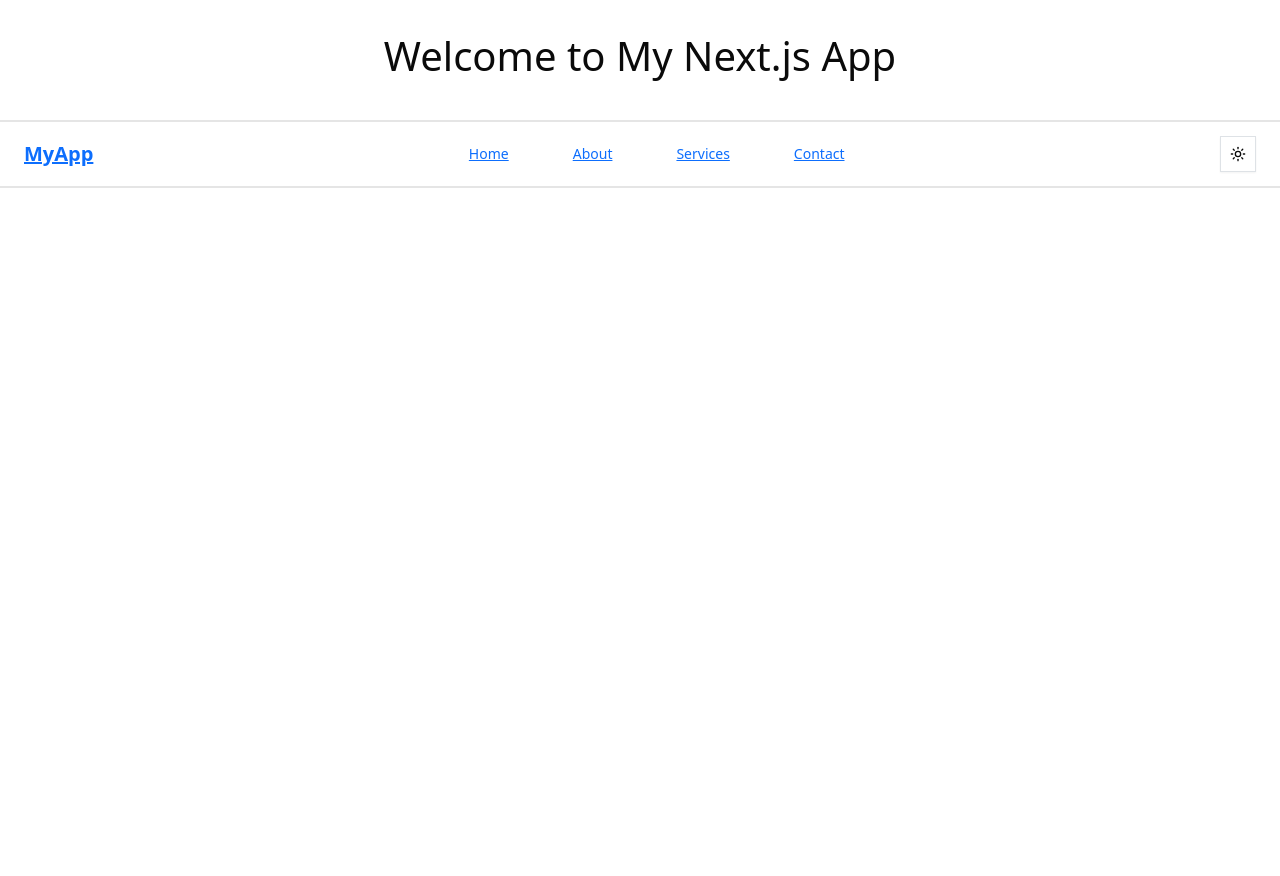
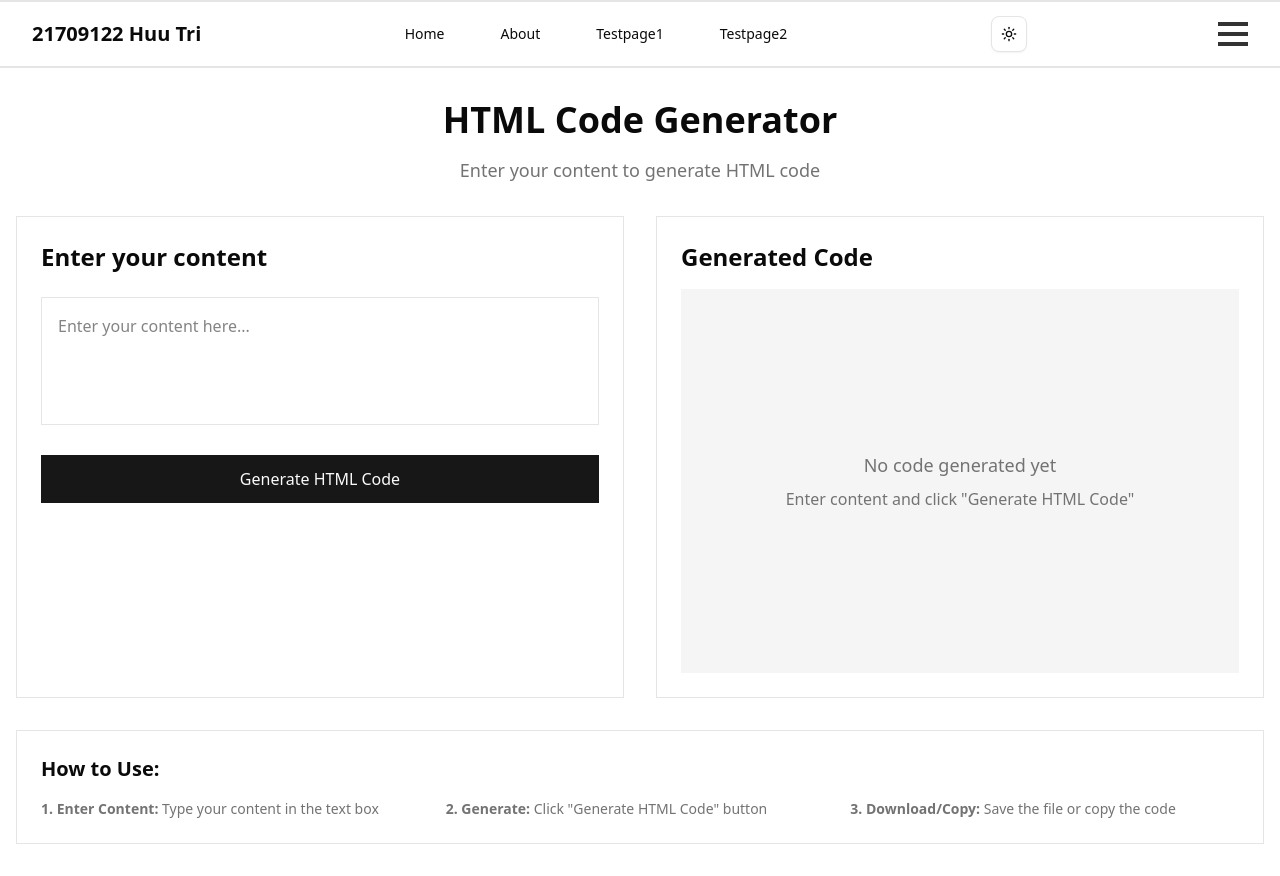
Before and after one commit to Neop60q-q/Assignment1_freelanceCWA, a Next.js app: page / in a window 1280 px wide. Before the commit the page ends 832 px from the top, so only its background shows below. Built offline with nearby package versions, Linux system fonts and the light colour scheme.

Commit message:
changes to nav bar again

```diff
--- a/app/Components/hamburgerMenu.tsx
+++ b/app/Components/hamburgerMenu.tsx
@@ -21,8 +21,8 @@ const HamburgerMenu = () => {
         <ul>
           <li><a href="/">Home</a></li>
           <li><a href="/about">About</a></li>
-          <li><a href="/services">Services</a></li>
-          <li><a href="/contact">Contact</a></li>
+          <li><a href="/Testpage1">Testpage1</a></li>
+          <li><a href="/Testpage2">Testpage2</a></li>
         </ul>
       </nav>
     </div>
--- a/app/Components/navBar.tsx
+++ b/app/Components/navBar.tsx
@@ -1,17 +1,20 @@
 "use client"
-import React from 'react';
+import React, { useState } from 'react';
 import Link from 'next/link';
 import { ModeToggle } from './ModeToggle';
+import HamburgerMenu from './hamburgerMenu';
 
 const Navbar = () => {
+
   return (
+    // NavBar layout
     <nav className="bg-background border-t-2 border-b-2 border-border">
       <div className="max-w-7xl mx-auto px-4 sm:px-6 lg:px-8">
         <div className="flex justify-between items-center h-16">
-          {/* Logo/Brand */}
+
           <div className="flex-shrink-0">
             <Link href="/" className="text-xl font-bold text-foreground">
-              MyApp
+              21709122 Huu Tri
             </Link>
           </div>
 
@@ -30,22 +33,26 @@ const Navbar = () => {
               About
             </Link>
             <Link
-              href="/services"
+              href="/Testpage1"
               className="text-foreground hover:text-primary px-3 py-2 rounded-md text-sm font-medium transition-colors"
             >
-              Services
+              Testpage1
             </Link>
+
             <Link
-              href="/contact"
+              href="/Testpage2"
               className="text-foreground hover:text-primary px-3 py-2 rounded-md text-sm font-medium transition-colors"
             >
-              Contact
+              Testpage2
             </Link>
           </div>
 
-          {/* ModeToggle */}
+          {/* Darkmode and Hamburger Menu */}
           <div>
             <ModeToggle />
+          </div>
+          <div>
+            <HamburgerMenu />
           </div>
         </div>
       </div>
--- a/app/page.tsx
+++ b/app/page.tsx
@@ -1,22 +1,115 @@
 'use client';
-import React, { useState, useRef, useEffect } from "react";
-import "bootstrap/dist/css/bootstrap.min.css";
-import 'bootstrap/dist/js/bootstrap.bundle.min.js';
-
-import HamburgerMenu from './Components/hamburgerMenu';
+import React, { useState } from "react";
 import Navbar from "./Components/navBar";
-import { ModeToggle } from "./Components/ModeToggle";
 
 export default function Home() {
+  const [userContent, setUserContent] = useState('');
+  const [generatedHtml, setGeneratedHtml] = useState('');
+
+  const generateHtml = () => {
+    if (!userContent.trim()) {
+      alert('Please enter some content first');
+      return;
+    }
+
+    const html = `<!DOCTYPE html>
+<html>
+<head>
+    <title>Generated Page</title>
+</head>
+<body>
+    <h1>${userContent}</h1>
+</body>
+</html>`;
+
+    setGeneratedHtml(html);
+  };
+
+  const copyToClipboard = () => {
+    navigator.clipboard.writeText(generatedHtml);
+    alert('copied code to clipboard');
+  };
+
   return (
-    <div className="min-h-screen bg-background text-foreground transition-colors duration-300">
+    <div className="min-h-screen bg-background text-foreground">
+      <Navbar />
 
-      <div className="flex items-center justify-center gap-4 my-8">
-        <h1 className="text-2xl font-bold">Welcome to My Next.js App</h1>
-      </div>
+      <div className="container mx-auto px-4 py-8">
+        <div className="text-center mb-8">
+          <h1 className="text-4xl font-bold mb-4">HTML Code Generator</h1>
+          <p className="text-lg text-muted-foreground">
+            Enter your content to generate HTML code
+          </p>
+        </div>
 
-      <div className= "bg-background">
-        <Navbar/>
+        {/* Two Column Layout */}
+        <div className="grid grid-cols-1 lg:grid-cols-2 gap-8">
+          {/* Left Side - Input */}
+          <div className="bg-card border border-border p-6">
+            <h2 className="text-2xl font-semibold mb-6">Enter your content</h2>
+
+            <textarea
+              value={userContent}
+              onChange={(e) => setUserContent(e.target.value)}
+              placeholder="Enter your content here..."
+              className="w-full h-32 p-4 border border-border bg-background text-foreground resize-none focus:outline-none focus:ring-2 focus:ring-primary"
+            />
+
+            <button
+              className="w-full mt-6 bg-primary text-primary-foreground py-3 px-4 hover:bg-primary/90 transition-colors"
+              onClick={generateHtml}
+            >
+              Generate HTML Code
+            </button>
+          </div>
+
+          {/* Right Side - Code Output */}
+          <div className="bg-card border border-border p-6">
+            <div className="flex justify-between items-center mb-4">
+              <h2 className="text-2xl font-semibold">Generated Code</h2>
+              {generatedHtml && (
+                <div className="flex gap-2">
+
+                  <button
+                    onClick={copyToClipboard}
+                    className="bg-blue-600 text-white px-4 py-2 hover:bg-blue-700 transition-colors"
+                  >
+                    Copy
+                  </button>
+                </div>
+              )}
+            </div>
+
+            {generatedHtml ? (
+              <pre className="bg-muted p-4 overflow-x-auto text-sm h-96">
+                <code>{generatedHtml}</code>
+              </pre>
+            ) : (
+              <div className="bg-muted p-8 text-center text-muted-foreground h-96 flex items-center justify-center">
+                <div>
+                  <p className="text-lg mb-2">No code generated yet</p>
+                  <p>Enter content and click "Generate HTML Code"</p>
+                </div>
+              </div>
+            )}
+          </div>
+        </div>
+
+        {/* Instructions */}
+        <div className="mt-8 bg-card border border-border p-6">
+          <h3 className="text-xl font-semibold mb-4">How to Use:</h3>
+          <div className="grid grid-cols-1 md:grid-cols-3 gap-4 text-sm text-muted-foreground">
+            <div>
+              <strong>1. Enter Content:</strong> Type your content in the text box
+            </div>
+            <div>
+              <strong>2. Generate:</strong> Click "Generate HTML Code" button
+            </div>
+            <div>
+              <strong>3. Download/Copy:</strong> Save the file or copy the code
+            </div>
+          </div>
+        </div>
       </div>
     </div>
   );
```
Also changed, not shown: app/ABOUT/page.tsx (added).
